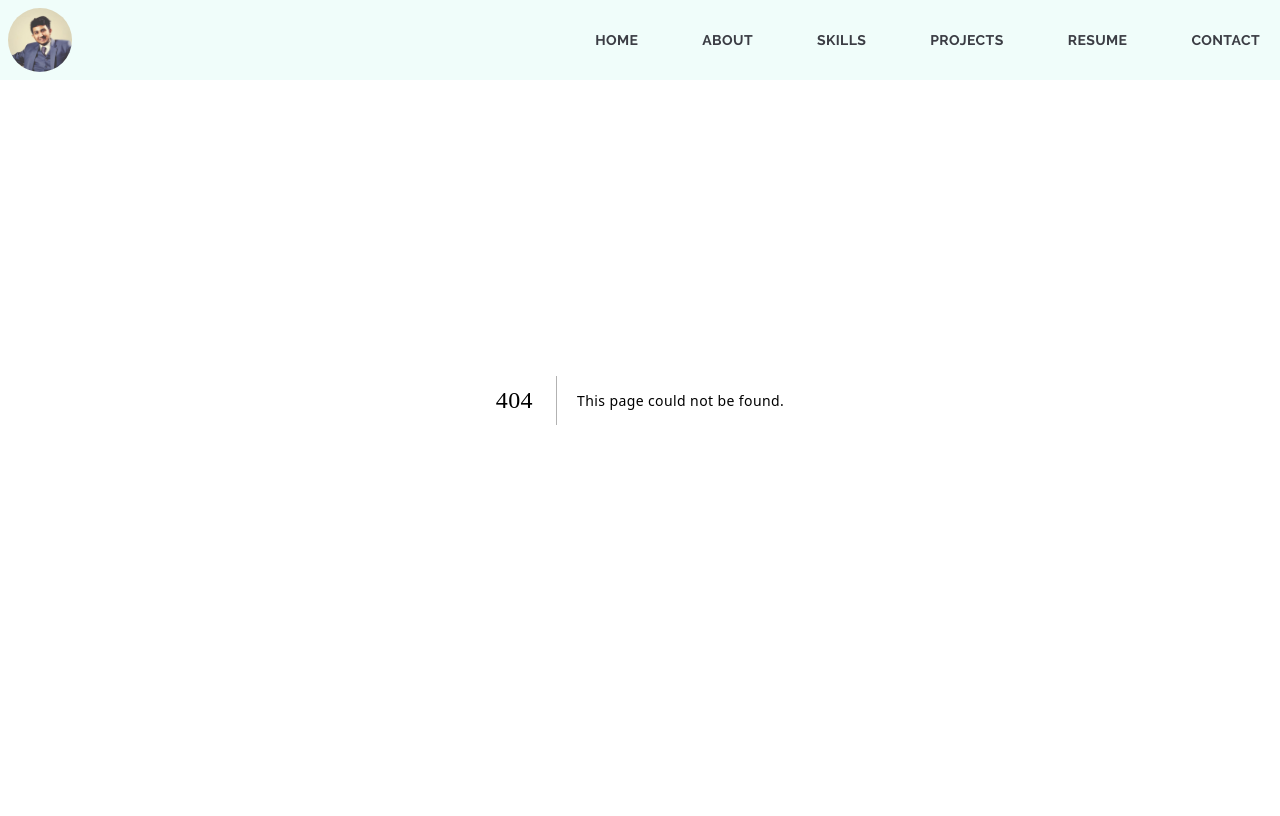
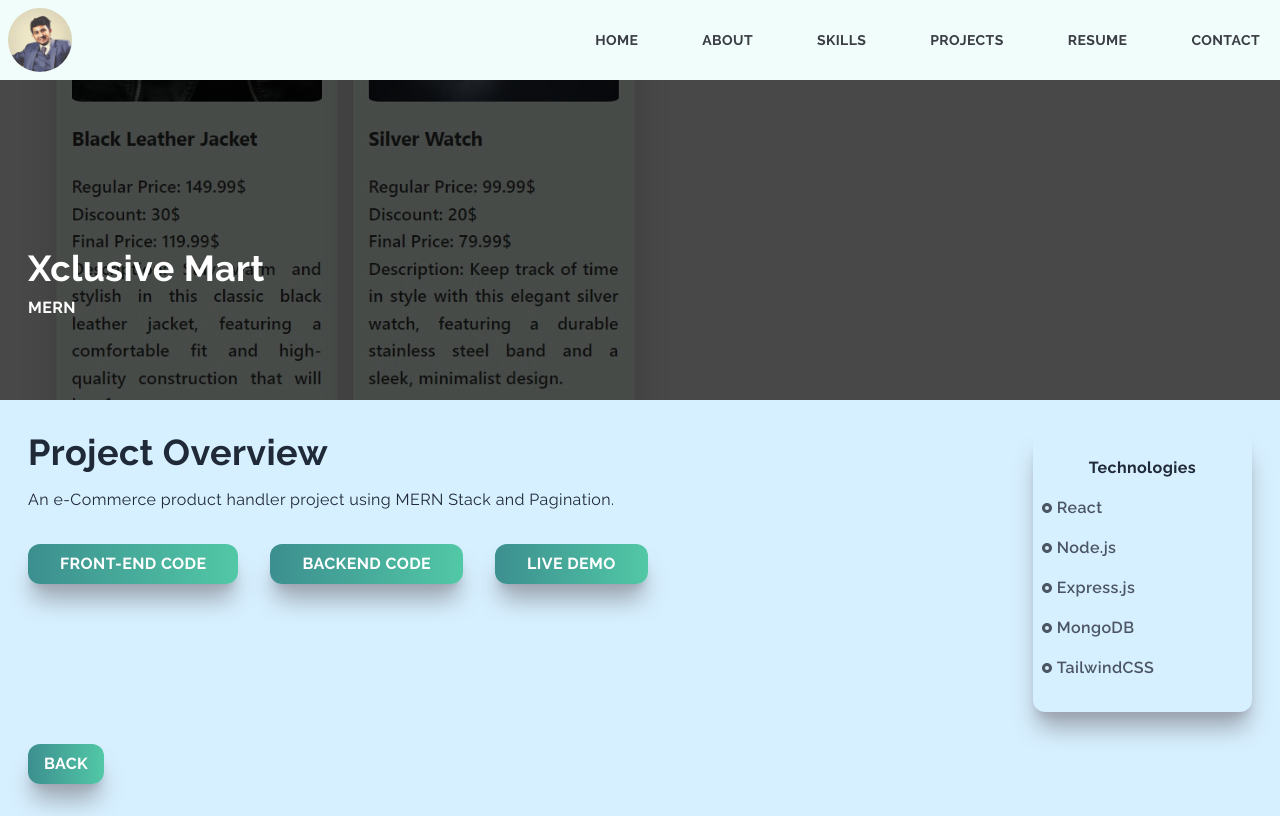
Before and after one commit to sfshovon/sfs-portfolio-next-js, a Next.js app: page /projectDetails/xclusiveMart in a window 1280 px wide. Before the commit this address had no page. Built offline with nearby package versions, Linux system fonts and the light colour scheme.

Commit message:
Project Added 2

```diff
--- a/components/Projects.jsx
+++ b/components/Projects.jsx
@@ -11,6 +11,7 @@
 import connectingHub from '../public/assets/projects/simple-react-js-mui-responsive-social-media.jpg';
 import yumCha from '../public/assets/projects/simple-react-js-restaurant.jpg';
 import crudApp from '../public/assets/projects/simple-react-node-mongo-crud.jpg';
+import xclusiveMart from '../public/assets/projects/xclusive-mart.jpg';
 
 const Projects = () => {
   return (
@@ -31,6 +32,18 @@
             backgroundImg={meetify}
             projectUrl='/projectDetails/meetify'
             tech='React JS'
+          />
+          <ProjectItem
+            title='Xclusive Mart'
+            backgroundImg={xclusiveMart}
+            projectUrl='/projectDetails/xclusiveMart'
+            tech='MERN'
+          />
+           <ProjectItem
+            title='CRUD App'
+            backgroundImg={crudApp}
+            projectUrl='/projectDetails/crudApp'
+            tech='MERN'
           />
           <ProjectItem
             title='Information Finder'
@@ -86,12 +99,6 @@
             projectUrl='/projectDetails/cookingMania'
             tech='HTML & CSS'
           />
-          <ProjectItem
-            title='CRUD App'
-            backgroundImg={crudApp}
-            projectUrl='/projectDetails/crudApp'
-            tech='MERN'
-          />
         </div>
       </div>
     </div>
--- /dev/null
+++ b/pages/projectDetails/xclusiveMart.jsx
@@ -0,0 +1,82 @@
+import Image from 'next/image';
+import Link from 'next/link';
+import { RiRadioButtonFill } from 'react-icons/ri';
+import xMart from '../../public/assets/projects/xclusive-mart.jpg';
+
+const xclusiveMart = () => {
+  return (
+    <div className='w-full'>
+      <div className='w-screen h-[50vh] relative'>
+        <div className='absolute top-0 left-0 w-full h-[50vh] bg-black/70 z-10' />
+        <Image
+          className='absolute z-1'
+          layout='fill'
+          objectFit='cover'
+          src={xMart}
+          alt='/'
+        />
+        <div className='absolute top-[70%] max-w-[1240px] w-full left-[50%] right-[50%] translate-x-[-50%] translate-y-[-50%] text-white z-10 p-2'>
+          <h2 className='py-2'>Xclusive Mart</h2>
+          <h3> MERN </h3>
+        </div>
+      </div>
+
+      <div className='max-w-[1240px] mx-auto p-2 grid md:grid-cols-5 gap-8 py-8'>
+        <div className='col-span-4'>
+          <h2>Project Overview</h2>
+          <p className='my-4'>
+            An e-Commerce product handler project using MERN Stack and Pagination.
+          </p>
+          <a
+            href='https://github.com/sfshovon/simple-react-node-mongo-crud-client-side'
+            target='_blank'
+            rel='noreferrer'
+          >
+            <button className='px-8 py-2 mt-4 mr-8 font-bold hover:text-gray-800 hover:scale-105'>Front-End Code</button>
+          </a>
+          <a
+            href='https://github.com/sfshovon/xclusive-mart-client-side'
+            target='_blank'
+            rel='noreferrer'
+          >
+            <button className='px-8 py-2 mt-4 mr-8 font-bold hover:text-gray-800 hover:scale-105'>Backend Code</button>
+          </a>
+          <a
+            href='https://xclusive-mart-client-side.vercel.app/'
+            target='_blank'
+            rel='noreferrer'
+          >
+            <button className='px-8 py-2 mt-4 mr-8 font-bold hover:text-gray-800 hover:scale-105'>Live Demo</button>
+          </a>
+        </div>
+        <div className='col-span-4 md:col-span-1 shadow-xl shadow-gray-400 rounded-xl py-4'>
+          <div className='p-2'>
+            <p className='text-center font-bold pb-2'>Technologies</p>
+            <div className='grid grid-cols-3 md:grid-cols-1'>
+              <p className='text-gray-600 py-2 flex items-center font-semibold'>
+                <RiRadioButtonFill className='pr-1' /> React
+              </p>
+              <p className='text-gray-600 py-2 flex items-center font-semibold'>
+                <RiRadioButtonFill className='pr-1' /> Node.js
+              </p>
+              <p className='text-gray-600 py-2 flex items-center font-semibold'>
+                <RiRadioButtonFill className='pr-1' /> Express.js
+              </p>
+              <p className='text-gray-600 py-2 flex items-center font-semibold'>
+                <RiRadioButtonFill className='pr-1' /> MongoDB
+              </p>
+              <p className='text-gray-600 py-2 flex items-center font-semibold'>
+                <RiRadioButtonFill className='pr-1' /> TailwindCSS
+              </p>
+            </div>
+          </div>
+        </div>
+        <Link href='/#projects'>
+          <button className='px-4 py-2 font-bold hover:text-gray-800 hover:scale-105'>Back</button>
+        </Link>
+      </div>
+    </div>
+  );
+};
+
+export default xclusiveMart;
```
Also changed, not shown: public/assets/projects/xclusive-mart.jpg (added).
